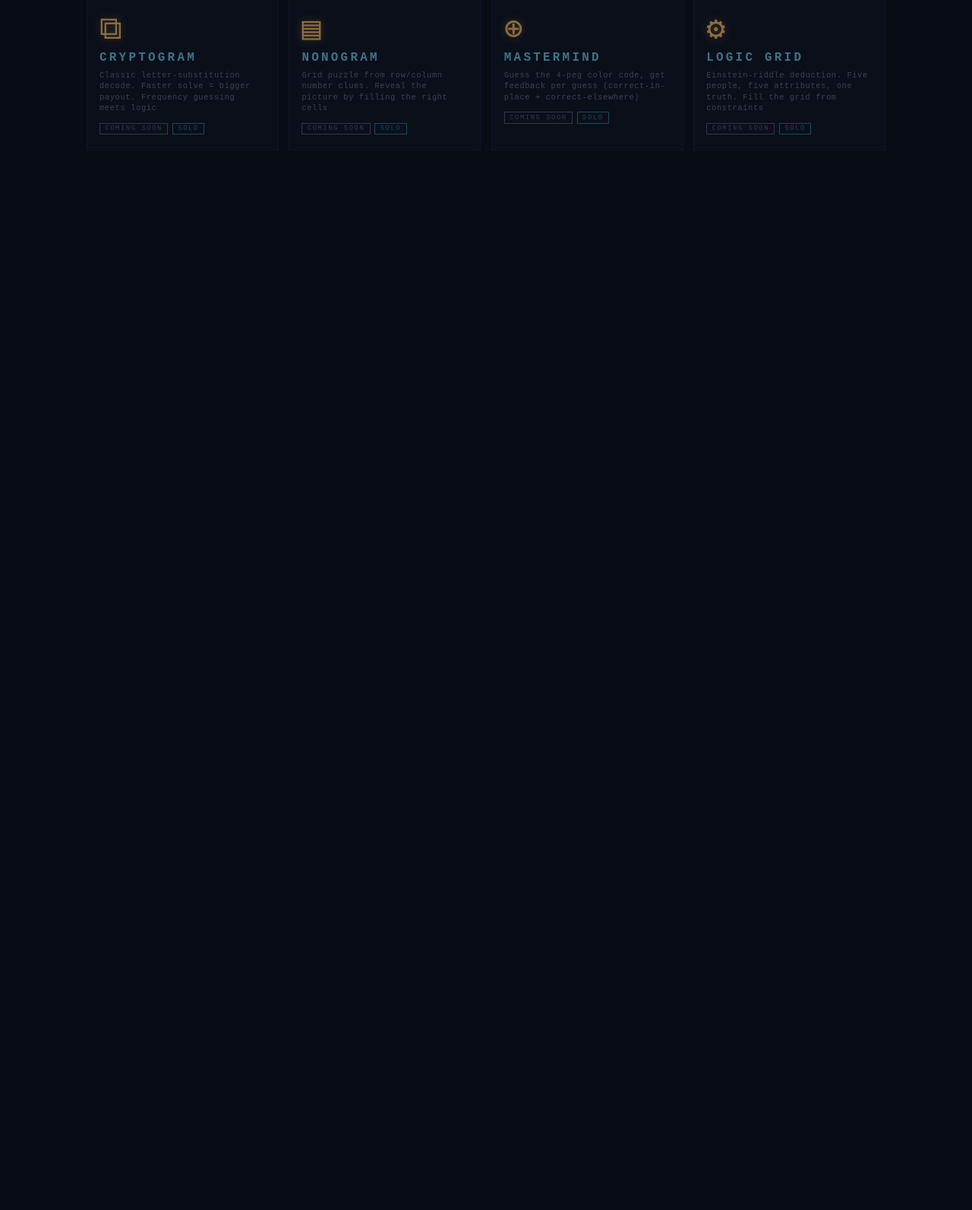
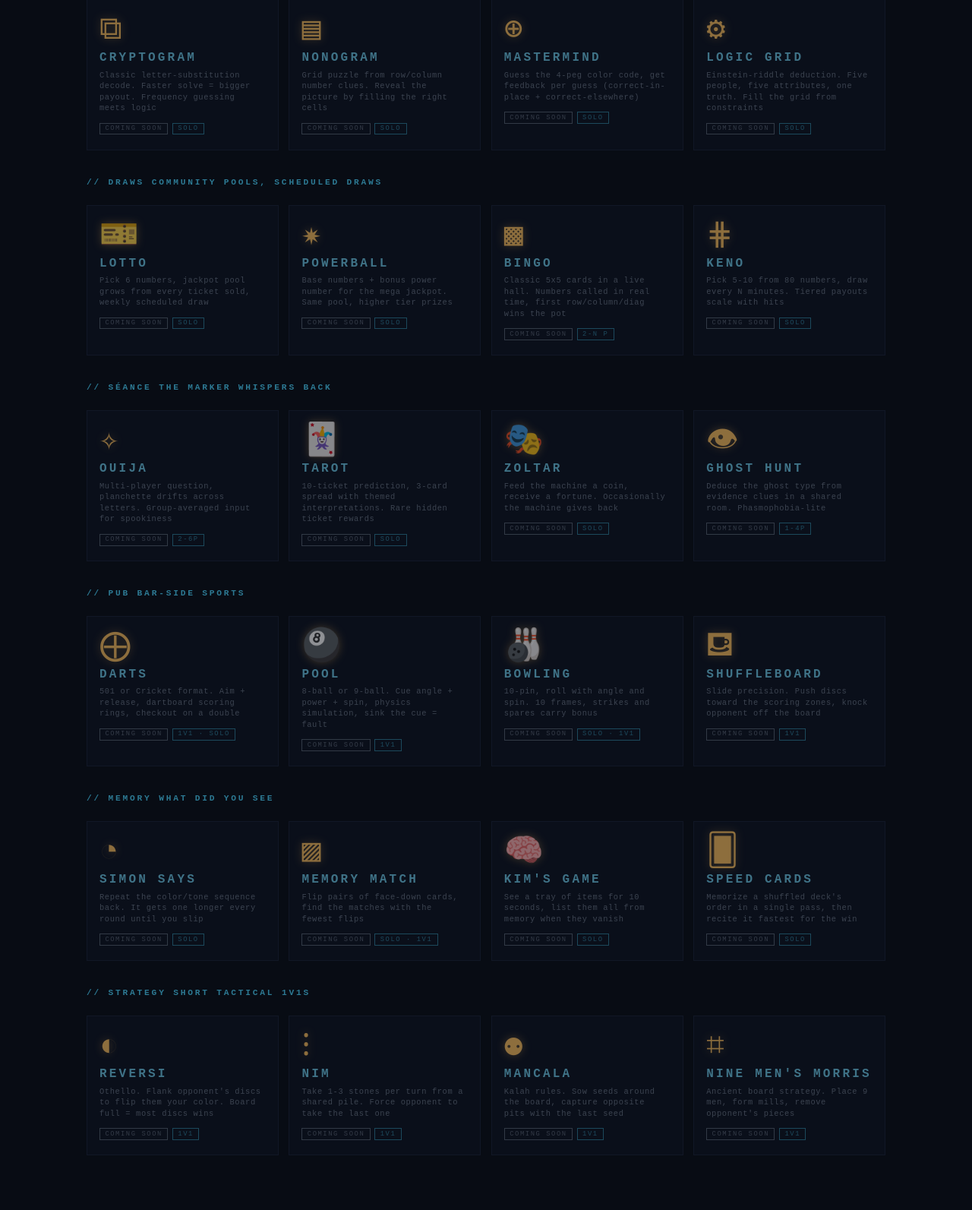
Before and after one commit to cardinal9985/dotfiles, a Python web app: template config/games/templates/hub.html in a window 1280 px wide. Shown: the part 3296-4889 px from the top of the page at 76% size. Before the commit the page ends 3494 px from the top, so only its background shows below. Run offline with Jinja, Linux system fonts and the light colour scheme; the template is opened without the code that fills it, so the values that code supplies are empty.

Commit message:
feat(rec): add draws + seance + pub + memory + strategy placeholder rows (68 tile total plan)

```diff
--- a/config/games/templates/hub.html
+++ b/config/games/templates/hub.html
@@ -141,6 +141,46 @@
     {{ tile("LOGIC GRID", "⚙", "Einstein-riddle deduction. Five people, five attributes, one truth. Fill the grid from constraints", "SOLO") }}
   </div>
 
+  <h3 class="row-title">// DRAWS <span class="sub">community pools, scheduled draws</span></h3>
+  <div class="game-tiles">
+    {{ tile("LOTTO", "🎫", "Pick 6 numbers, jackpot pool grows from every ticket sold, weekly scheduled draw", "SOLO") }}
+    {{ tile("POWERBALL", "✷", "Base numbers + bonus power number for the mega jackpot. Same pool, higher tier prizes", "SOLO") }}
+    {{ tile("BINGO", "▩", "Classic 5x5 cards in a live hall. Numbers called in real time, first row/column/diag wins the pot", "2-N P") }}
+    {{ tile("KENO", "⋕", "Pick 5-10 from 80 numbers, draw every N minutes. Tiered payouts scale with hits", "SOLO") }}
+  </div>
+
+  <h3 class="row-title">// SÉANCE <span class="sub">the Marker whispers back</span></h3>
+  <div class="game-tiles">
+    {{ tile("OUIJA", "✧", "Multi-player question, planchette drifts across letters. Group-averaged input for spookiness", "2-6P") }}
+    {{ tile("TAROT", "🃏", "10-ticket prediction, 3-card spread with themed interpretations. Rare hidden ticket rewards", "SOLO") }}
+    {{ tile("ZOLTAR", "🎭", "Feed the machine a coin, receive a fortune. Occasionally the machine gives back", "SOLO") }}
+    {{ tile("GHOST HUNT", "👁", "Deduce the ghost type from evidence clues in a shared room. Phasmophobia-lite", "1-4P") }}
+  </div>
+
+  <h3 class="row-title">// PUB <span class="sub">bar-side sports</span></h3>
+  <div class="game-tiles">
+    {{ tile("DARTS", "⨁", "501 or Cricket format. Aim + release, dartboard scoring rings, checkout on a double", "1V1 · SOLO") }}
+    {{ tile("POOL", "🎱", "8-ball or 9-ball. Cue angle + power + spin, physics simulation, sink the cue = fault", "1V1") }}
+    {{ tile("BOWLING", "🎳", "10-pin, roll with angle and spin. 10 frames, strikes and spares carry bonus", "SOLO · 1V1") }}
+    {{ tile("SHUFFLEBOARD", "⛾", "Slide precision. Push discs toward the scoring zones, knock opponent off the board", "1V1") }}
+  </div>
+
+  <h3 class="row-title">// MEMORY <span class="sub">what did you see</span></h3>
+  <div class="game-tiles">
+    {{ tile("SIMON SAYS", "◔", "Repeat the color/tone sequence back. It gets one longer every round until you slip", "SOLO") }}
+    {{ tile("MEMORY MATCH", "▨", "Flip pairs of face-down cards, find the matches with the fewest flips", "SOLO · 1V1") }}
+    {{ tile("KIM'S GAME", "🧠", "See a tray of items for 10 seconds, list them all from memory when they vanish", "SOLO") }}
+    {{ tile("SPEED CARDS", "🂠", "Memorize a shuffled deck's order in a single pass, then recite it fastest for the win", "SOLO") }}
+  </div>
+
+  <h3 class="row-title">// STRATEGY <span class="sub">short tactical 1v1s</span></h3>
+  <div class="game-tiles">
+    {{ tile("REVERSI", "◐", "Othello. Flank opponent's discs to flip them your color. Board full = most discs wins", "1V1") }}
+    {{ tile("NIM", "⁝", "Take 1-3 stones per turn from a shared pile. Force opponent to take the last one", "1V1") }}
+    {{ tile("MANCALA", "⚉", "Kalah rules. Sow seeds around the board, capture opposite pits with the last seed", "1V1") }}
+    {{ tile("NINE MEN'S MORRIS", "⌗", "Ancient board strategy. Place 9 men, form mills, remove opponent's pieces", "1V1") }}
+  </div>
+
 </div>
 
 {% endblock %}
```
